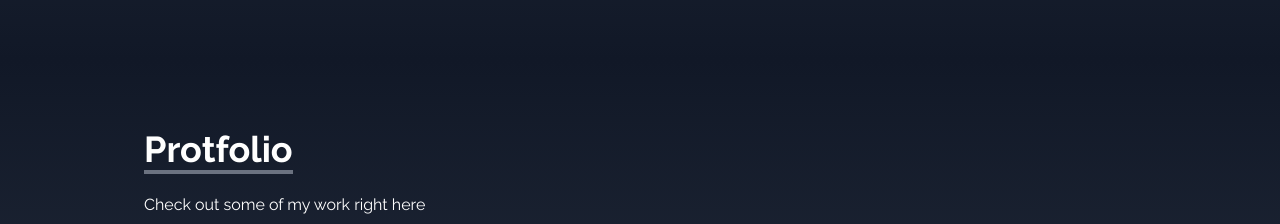
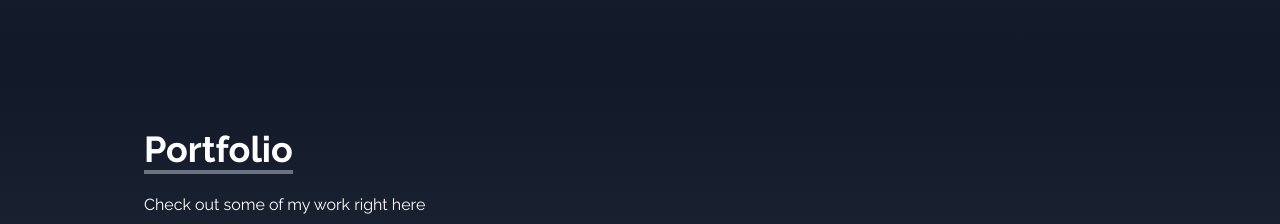
Before and after one commit to Abhisheklodha01/personal-portfolio, a React (Create React App) app: page / in a window 1280 px wide. Shown: the part 1620-1844 px from the top of the page. Built offline with nearby package versions, Linux system fonts and the light colour scheme.

Commit message:
solving small probelms in nav and portfolio section

```diff
--- a/src/components/Navbar.jsx
+++ b/src/components/Navbar.jsx
@@ -68,7 +68,7 @@ const Navbar = () => {
               key={id}
               className="px-4 cursor-pointer capitalize py-6 text-4xl"
             >
-              {link}
+              <Link to={link} smooth duration={500}>{link}</Link>
             </li>
           ))}
         </ul>
--- a/src/components/Portfolio.jsx
+++ b/src/components/Portfolio.jsx
@@ -63,7 +63,7 @@ const Portfolio = () => {
       <div className="max-w-screen-lg p-4 mx-auto flex flex-col justify-center w-full h-full">
         <div className="pb-8">
           <p className="text-4xl font-bold inline border-b-4 border-gray-500">
-            Protfolio
+            Portfolio
           </p>
           <p className="py-6">Check out some of my work right here </p>
         </div>
@@ -83,13 +83,14 @@ const Portfolio = () => {
                 <a
                 href={to}
                 target="_blank"
-
+                rel="noreferrer"
                 className="w-1/2 px-6 m-4 duration-200 hover:scale-105 ">
                   Demo
                 </a>
                 <a
                 href={toGithub}
                 target="_blank"
+                rel="noreferrer"
                 className="w-1/2 px-6 m-4 duration-200 hover:scale-105 ">
                   Code
                 </a>
```
